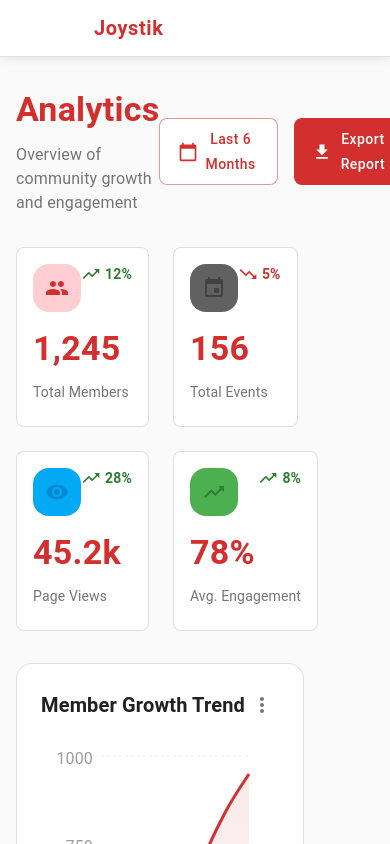
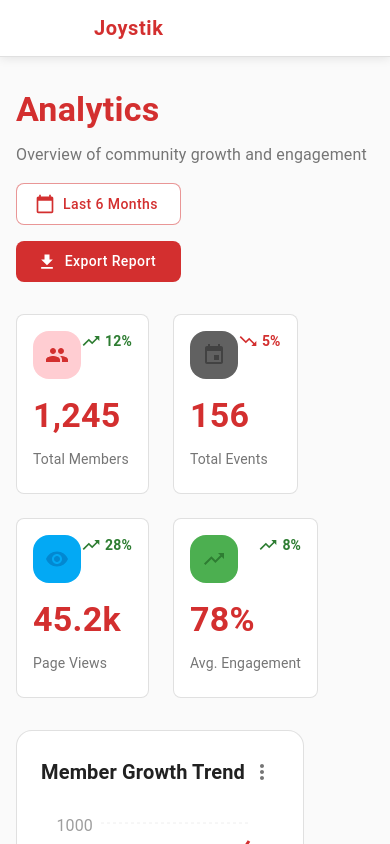
Before and after one commit to sheisjay001/joystik, a React (Create React App) app in the folder frontend/: page /analytics in a window 390 px wide. Shown: the top 844 px of the page. Built offline with nearby package versions, Linux system fonts and the light colour scheme; some icons are missing.

Commit message:
Improve mobile responsiveness for page headers

```diff
--- a/frontend/src/pages/Analytics.js
+++ b/frontend/src/pages/Analytics.js
@@ -112,7 +112,7 @@ const Analytics = () => {
 
   return (
     <Box>
-      <Box sx={{ display: 'flex', justifyContent: 'space-between', alignItems: 'center', mb: 4 }}>
+      <Box sx={{ display: 'flex', flexDirection: { xs: 'column', md: 'row' }, justifyContent: 'space-between', alignItems: { xs: 'flex-start', md: 'center' }, mb: 4, gap: 2 }}>
         <Box>
           <Typography variant="h4" component="h1" fontWeight="bold" gutterBottom>
             Analytics
@@ -121,7 +121,7 @@ const Analytics = () => {
             Overview of community growth and engagement
           </Typography>
         </Box>
-        <Box sx={{ display: 'flex', gap: 2 }}>
+        <Box sx={{ display: 'flex', flexDirection: { xs: 'column', sm: 'row' }, gap: 2 }}>
           <Button
             variant="outlined"
             startIcon={<CalendarIcon />}
--- a/frontend/src/pages/Dashboard.js
+++ b/frontend/src/pages/Dashboard.js
@@ -69,7 +69,7 @@ const Dashboard = () => {
 
   return (
     <Box>
-      <Box sx={{ mb: 4, display: 'flex', justifyContent: 'space-between', alignItems: 'center' }}>
+      <Box sx={{ mb: 4, display: 'flex', flexDirection: { xs: 'column', sm: 'row' }, justifyContent: 'space-between', alignItems: { xs: 'flex-start', sm: 'center' }, gap: 2 }}>
         <Box>
           <Typography variant="h4" component="h1" gutterBottom sx={{ fontWeight: 'bold' }}>
             Dashboard
--- a/frontend/src/pages/Members.js
+++ b/frontend/src/pages/Members.js
@@ -81,7 +81,7 @@ const Members = () => {
 
   return (
     <Box>
-      <Box sx={{ display: 'flex', justifyContent: 'space-between', alignItems: 'center', mb: 4 }}>
+      <Box sx={{ display: 'flex', flexDirection: { xs: 'column', sm: 'row' }, justifyContent: 'space-between', alignItems: { xs: 'flex-start', sm: 'center' }, mb: 4, gap: 2 }}>
         <Box>
           <Typography variant="h4" component="h1" gutterBottom sx={{ fontWeight: 'bold' }}>
             Members
@@ -99,7 +99,7 @@ const Members = () => {
         </Button>
       </Box>
 
-      <Paper elevation={0} sx={{ p: 2, mb: 3, display: 'flex', gap: 2, bgcolor: 'background.paper', border: 1, borderColor: 'divider' }}>
+      <Paper elevation={0} sx={{ p: 2, mb: 3, display: 'flex', flexDirection: { xs: 'column', sm: 'row' }, gap: 2, bgcolor: 'background.paper', border: 1, borderColor: 'divider' }}>
         <TextField
           fullWidth
           size="small"
```
